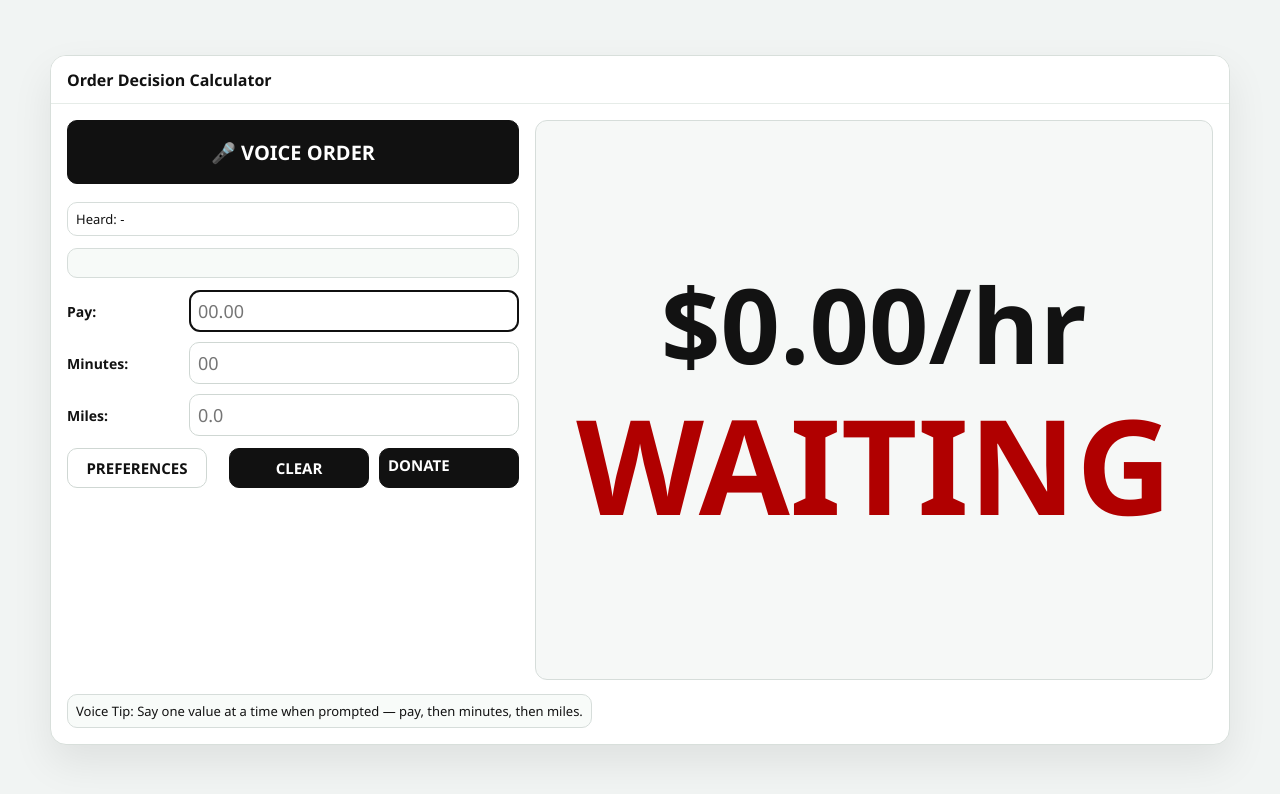
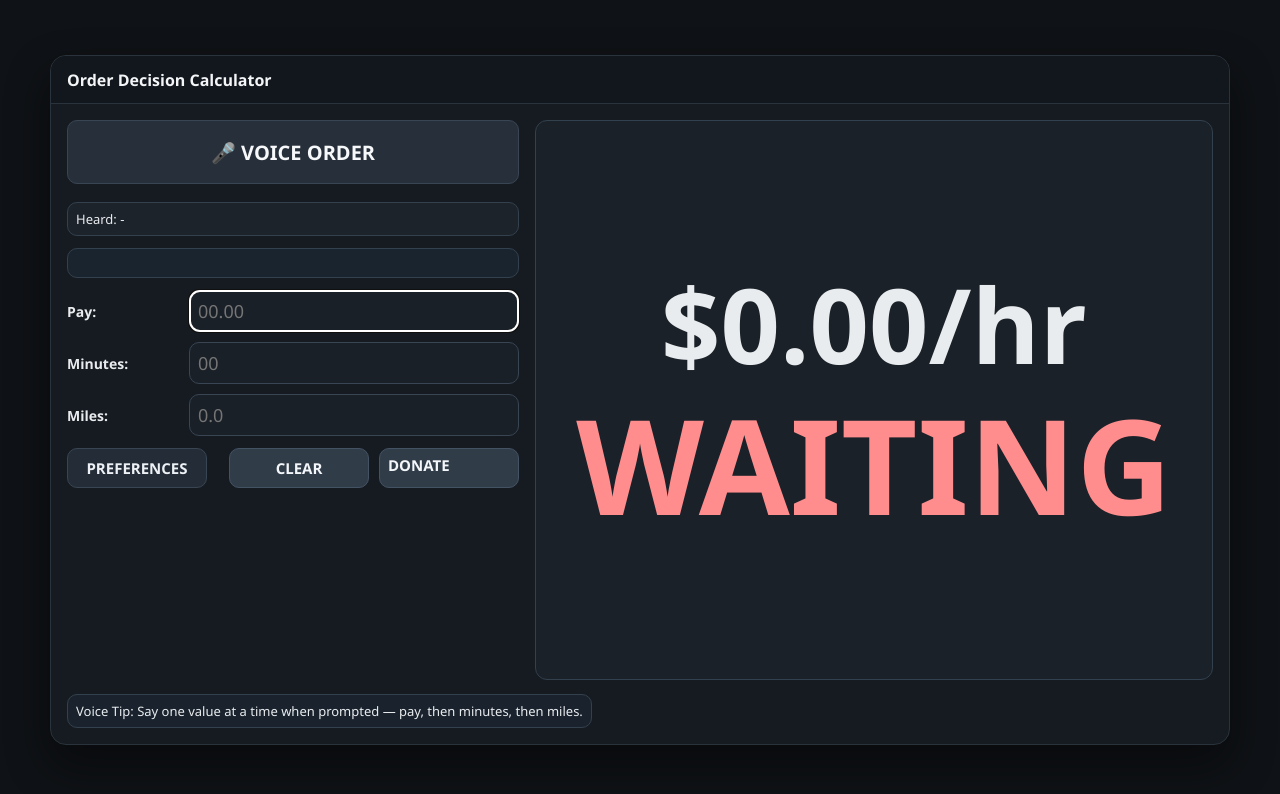
Before and after one commit to obscuratempura/UberCalc, a React (Vite) app in the folder frontend/: page / in a window 1280 px wide. Shown: the top 794 px of the page. Built offline with nearby package versions, Linux system fonts and the light colour scheme; no server answers.

Commit message:
Switch calculator UI to dark mode

```diff
--- a/frontend/src/styles.css
+++ b/frontend/src/styles.css
@@ -1,5 +1,5 @@
 :root {
-  color-scheme: light;
+  color-scheme: dark;
   font-family: "Segoe UI", Tahoma, sans-serif;
   font-size: 16px;
 }
@@ -10,8 +10,8 @@
 
 body {
   margin: 0;
-  color: #121212;
-  background: #f1f4f3;
+  color: #e9ecef;
+  background: #0f1216;
 }
 
 .desktop {
@@ -23,10 +23,10 @@ body {
 
 .window {
   width: min(100%, 1180px);
-  background: #ffffff;
-  border: 1px solid #d8dfdb;
+  background: #161b21;
+  border: 1px solid #2a323b;
   border-radius: 16px;
-  box-shadow: 0 18px 40px rgba(0, 0, 0, 0.08);
+  box-shadow: 0 20px 44px rgba(0, 0, 0, 0.45);
   overflow: hidden;
 }
 
@@ -34,11 +34,11 @@ body {
   min-height: 48px;
   display: flex;
   align-items: center;
-  background: #ffffff;
-  color: #111;
+  background: #12171d;
+  color: #f3f5f7;
   font-weight: 700;
   padding: 10px 16px;
-  border-bottom: 1px solid #e6ece8;
+  border-bottom: 1px solid #2a323b;
 }
 
 .window-body {
@@ -70,15 +70,15 @@ body {
   padding-top: 10px;
   padding-bottom: 10px;
   margin-bottom: 6px;
-  background: #111;
-  color: #fff;
-  border: 1px solid #111;
+  background: #27303a;
+  color: #f6f8fa;
+  border: 1px solid #394553;
   border-radius: 10px;
 }
 
 .voice-heard {
-  border: 1px solid #d6ddda;
-  background: #fff;
+  border: 1px solid #33404d;
+  background: #1c232b;
   min-height: 34px;
   padding: 6px 8px;
   font-size: 13px;
@@ -88,15 +88,15 @@ body {
 }
 
 .voice-status {
-  border: 1px solid #d6ddda;
-  background: #f7faf8;
+  border: 1px solid #33404d;
+  background: #1a242f;
   min-height: 30px;
   padding: 4px 8px;
   font-size: 12px;
   display: flex;
   align-items: center;
   border-radius: 10px;
-  color: #1f5f3b;
+  color: #79d5a6;
   font-weight: 600;
 }
 
@@ -115,9 +115,9 @@ label {
 
 input,
 button {
-  border: 1px solid #cfd7d3;
-  background: #fff;
-  color: #111;
+  border: 1px solid #394553;
+  background: #1a2028;
+  color: #edf1f5;
   font-family: inherit;
   font-size: 18px;
   min-height: 42px;
@@ -126,7 +126,7 @@ button {
 }
 
 button {
-  background: #ffffff;
+  background: #242d37;
   min-height: 40px;
   font-size: 15px;
   cursor: pointer;
@@ -138,7 +138,7 @@ button:active {
 }
 
 button:disabled {
-  color: #666;
+  color: #7f8a95;
   cursor: not-allowed;
 }
 
@@ -174,14 +174,14 @@ button:disabled {
 }
 
 .button-bar .button-group button {
-  background: #111;
-  color: #fff;
-  border-color: #111;
+  background: #313c49;
+  color: #f4f7fa;
+  border-color: #445364;
 }
 
 .voice-tip-bottom {
-  border: 1px solid #d6ddda;
-  background: #f8fbf9;
+  border: 1px solid #33404d;
+  background: #1a232d;
   min-height: 34px;
   padding: 6px 8px;
   font-size: 13px;
@@ -207,8 +207,8 @@ button:disabled {
 }
 
 .advanced-badge {
-  border: 1px solid #b9e4cc;
-  background: #effaf3;
+  border: 1px solid #2b7350;
+  background: #173726;
   min-height: 24px;
   padding: 2px 6px;
   font-size: 11px;
@@ -217,11 +217,11 @@ button:disabled {
   width: fit-content;
   font-weight: 700;
   border-radius: 8px;
-  color: #0f7a46;
+  color: #7bd8ab;
 }
 
 .result-zone {
-  border: 1px solid #d6ddda;
+  border: 1px solid #33404d;
   display: grid;
   place-content: center;
   gap: 26px;
@@ -233,19 +233,19 @@ button:disabled {
 }
 
 .result-zone.neutral-bg {
-  background: #f6f8f7;
+  background: #1a2128;
 }
 
 .result-zone.take-bg {
-  background: #eaf9f0;
+  background: #163125;
 }
 
 .result-zone.slow-bg {
-  background: #f5f1dd;
+  background: #383219;
 }
 
 .result-zone.decline-bg {
-  background: #fbeeee;
+  background: #3a1e1e;
 }
 
 .rate-hero {
@@ -262,21 +262,21 @@ button:disabled {
 }
 
 .decision-hero.take {
-  color: #0f8f52;
+  color: #79d9a8;
 }
 
 .decision-hero.slow {
-  color: #9a7b00;
+  color: #ffd86a;
 }
 
 .decision-hero.decline {
-  color: #b00000;
+  color: #ff8d8d;
 }
 
 .api-issue {
-  border: 1px solid #e0d0d0;
-  background: #fff;
-  color: #8b0000;
+  border: 1px solid #6c3a3a;
+  background: #2e1a1a;
+  color: #ffb8b8;
   padding: 8px;
   font-size: 13px;
   line-height: 1.3;
@@ -288,7 +288,7 @@ button:disabled {
 .prefs-overlay {
   position: absolute;
   inset: 0;
-  background: rgba(0, 0, 0, 0.2);
+  background: rgba(0, 0, 0, 0.56);
   display: grid;
   place-items: center;
   padding: 12px;
@@ -296,10 +296,10 @@ button:disabled {
 
 .prefs-window {
   width: min(100%, 460px);
-  background: #fff;
-  border: 1px solid #d8dfdb;
+  background: #161b21;
+  border: 1px solid #2d3742;
   border-radius: 14px;
-  box-shadow: 0 22px 40px rgba(0, 0, 0, 0.14);
+  box-shadow: 0 24px 48px rgba(0, 0, 0, 0.5);
   overflow: hidden;
 }
 
@@ -317,8 +317,8 @@ button:disabled {
 
 .prefs-title {
   min-height: 40px;
-  background: #111;
-  color: #fff;
+  background: #111820;
+  color: #f3f6f9;
   font-weight: 700;
   display: flex;
   align-items: center;
@@ -339,9 +339,9 @@ button:disabled {
 }
 
 .prefs-grid select {
-  border: 1px solid #cfd7d3;
-  background: #fff;
-  color: #111;
+  border: 1px solid #394553;
+  background: #1a2028;
+  color: #edf1f5;
   font-family: inherit;
   font-size: 16px;
   min-height: 34px;
```
